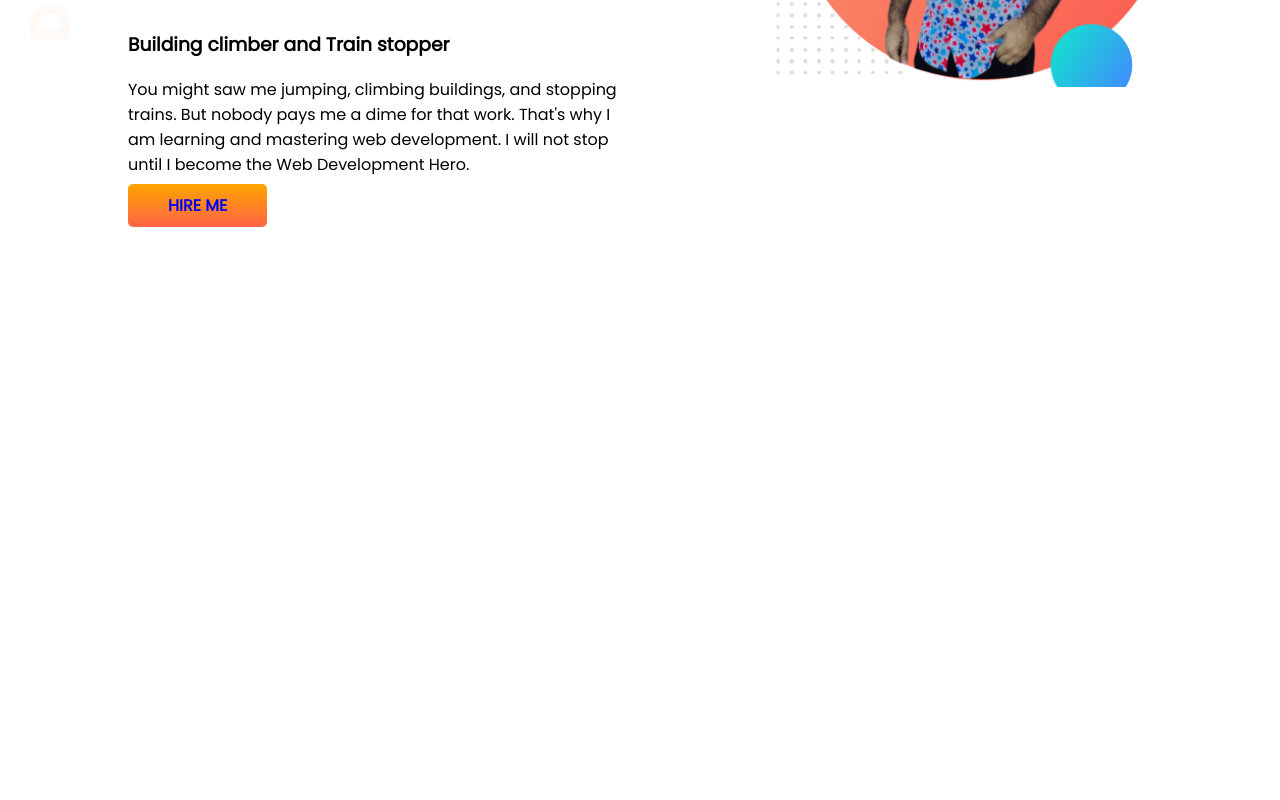
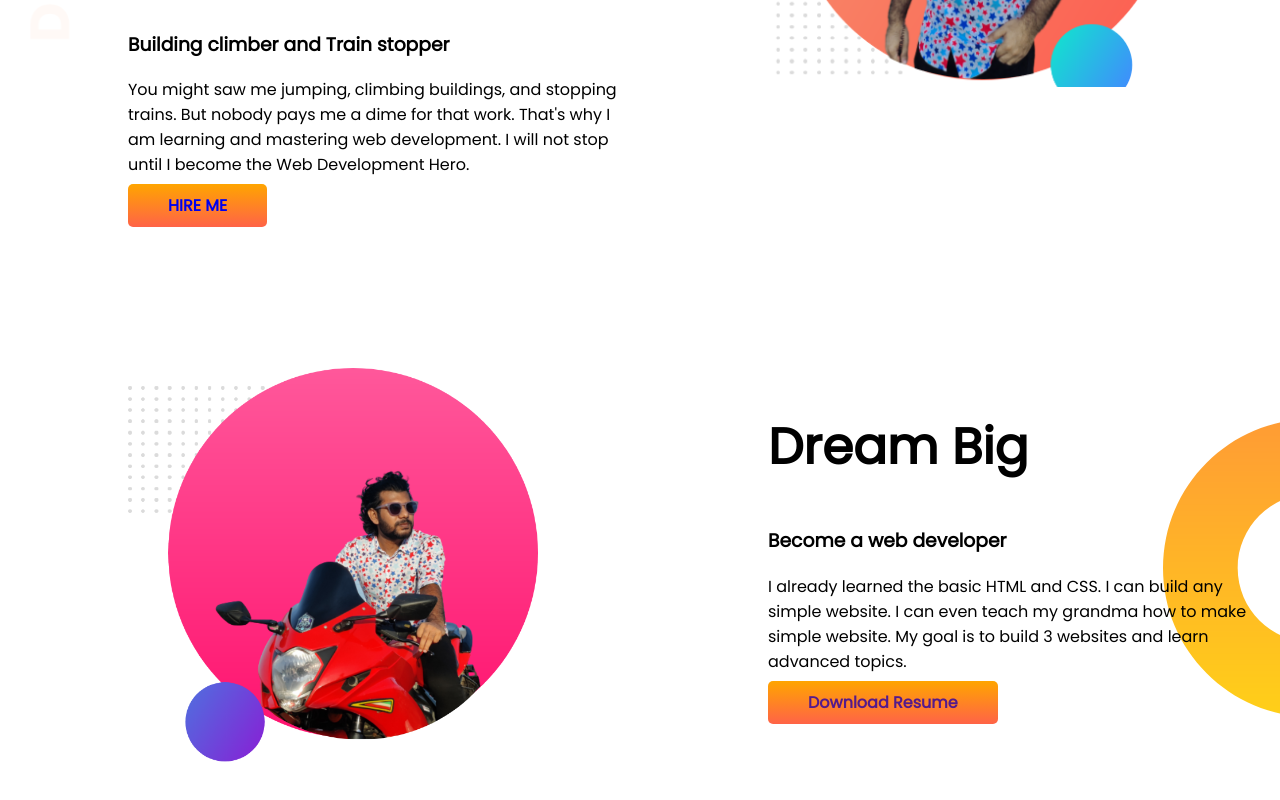
Before and after one commit to AkiburNeowaz/developer-portpolio, a plain HTML site: page index.html in a window 1280 px wide. Shown: the part 320-1120 px from the top of the page. Before the commit the page ends 800 px from the top, so only its background shows below. Drawn offline with Linux system fonts and the light colour scheme.

Commit message:
dream added

```diff
--- a/index.html
+++ b/index.html
@@ -30,6 +30,24 @@
             <img src="images/emon.png" alt="">
         </div>
     </section>
+    <section class="dream-big">
+        <div class="half-width">
+            <img src="images/neowaz.png" alt="">
+
+        </div>
+        <div class="half-width">
+            <h1>
+                Dream Big
+            </h1>
+            <h3>Become a web developer</h3>
+            <p>
+                I already learned the basic HTML and CSS. I can build any simple website. I can even teach my grandma
+                how to make simple website. My goal is to build 3 websites and learn advanced topics.
+            </p>
+            <a class="link-button" target="_blank" href="">Download Resume</a>
+
+        </div>
+    </section>
 
 
 
--- a/style.css
+++ b/style.css
@@ -10,6 +10,7 @@ h1{
 }
 section{
     display: flex;
+    margin-bottom: 150px;
 }
 .half-width{
     width: 50%;
@@ -30,3 +31,8 @@ section{
     background-repeat: no-repeat;
 
 }
+.dream-big{
+    background-image: url(images/dream-bg.png);
+    background-repeat: no-repeat;
+    background-position: right;
+}
```
Also changed, not shown: images/my-bg2.png (deleted), images/neowaz.png (added).
